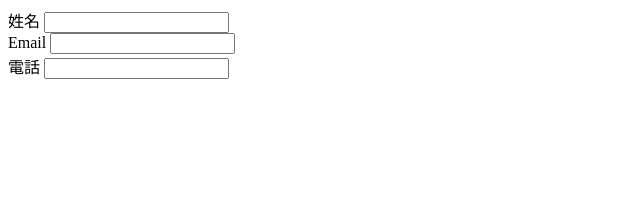
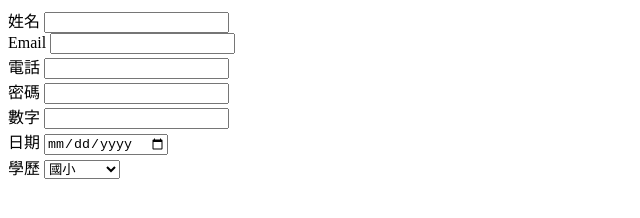
Before and after one commit to a19860101/HTML-24-20230411, a plain HTML site: page form.html in a window 1280 px wide. Shown: the whole page, without its empty margins (0-640 px from the left). Drawn offline with Linux system fonts and the light colour scheme.

Commit message:
20230413

```diff
--- a/form.html
+++ b/form.html
@@ -16,6 +16,23 @@
         <br>
         <label for="phone">電話</label>
         <input type="text" id="phone" name="phone">
+        <br>
+        <label for="pw">密碼</label>
+        <input type="password" id="pw" name="pw">
+        <br>
+        <label for="number">數字</label>
+        <input type="number" id="number" name="number">
+        <br>
+        <label for="date">日期</label>
+        <input type="date" id="date" name="date">
+        <br>
+        <label for="edu">學歷</label>
+        <select name="edu" id="edu">
+            <option value="國小">國小</option>
+            <option value="國中">國中</option>
+            <option value="高中職">高中職</option>
+            <option value="大專院校">大專院校</option>
+        </select>
     </form>
 </body>
 </html>
```
